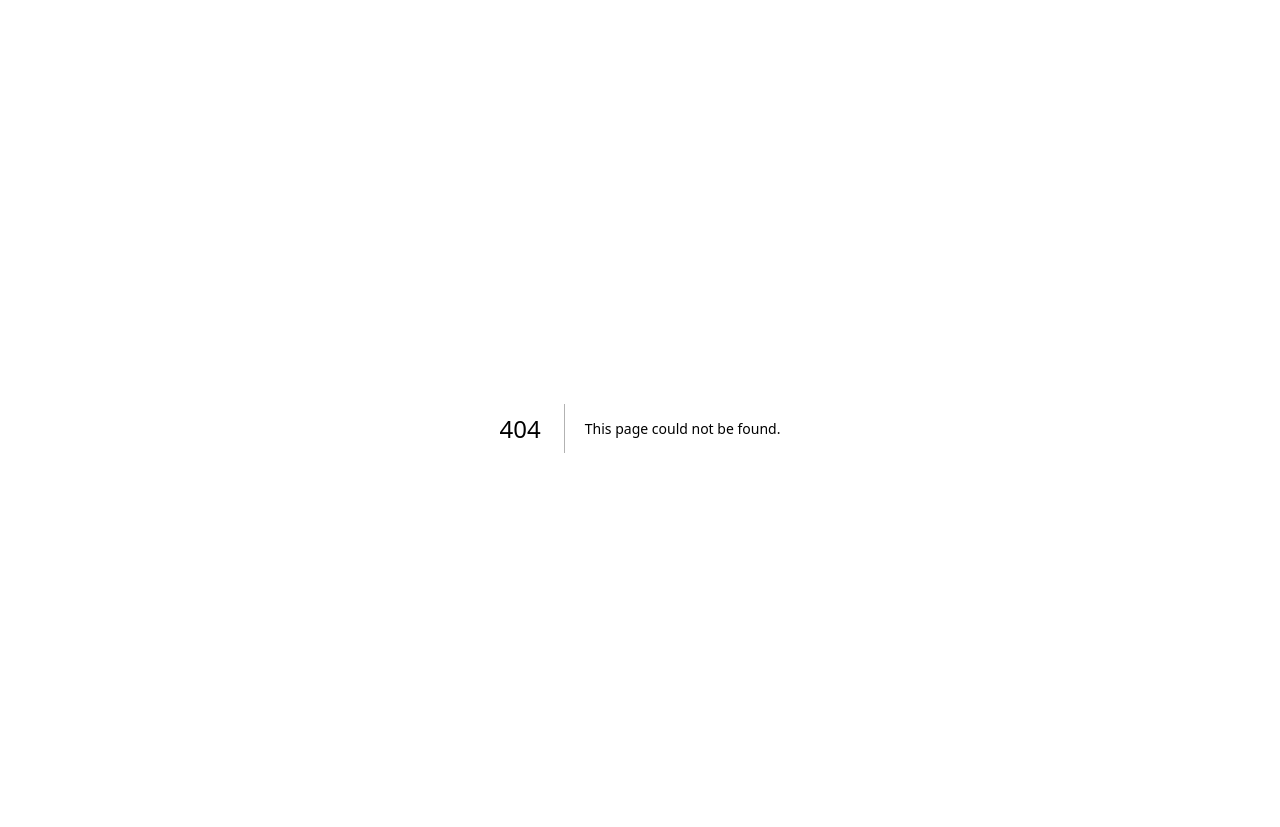
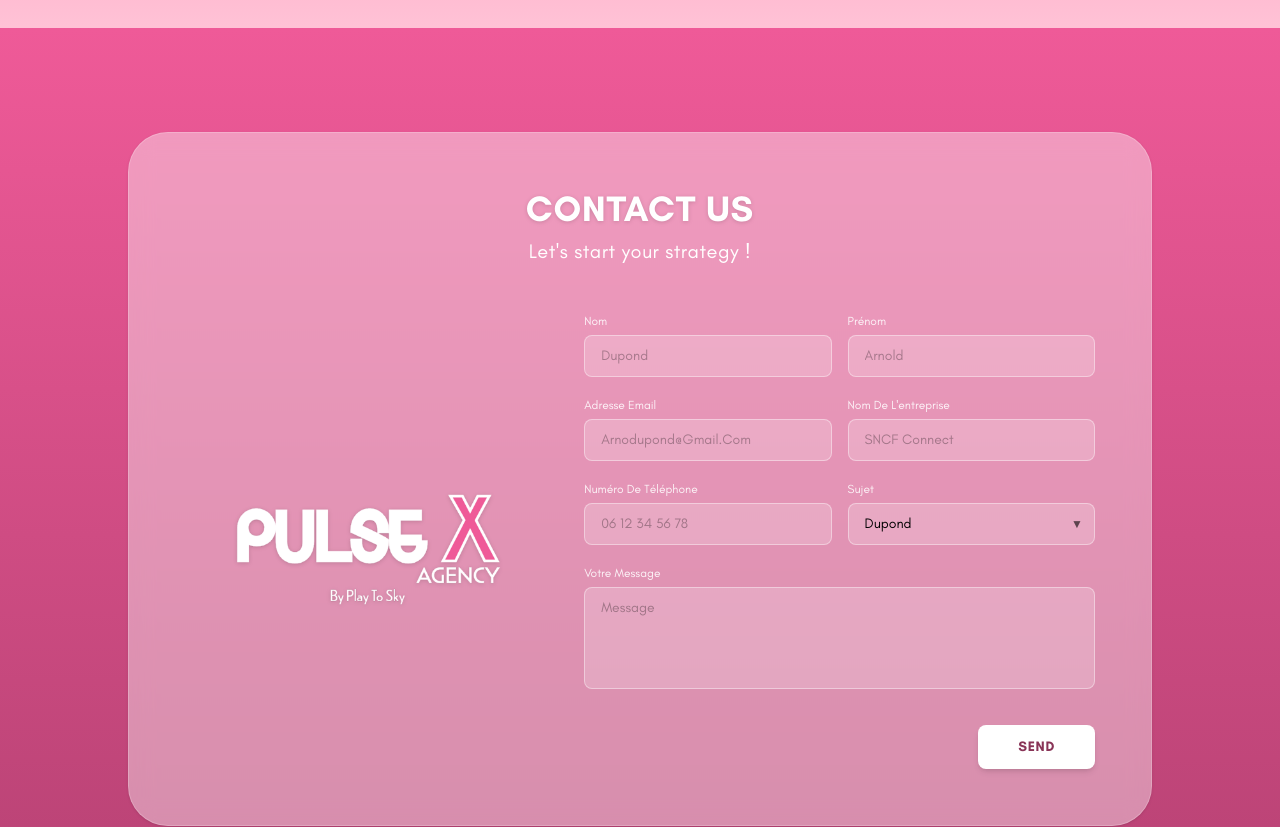
Before and after one commit to 4skygroup/pulse-x-agency, a Next.js app: page /contact in a window 1280 px wide. Before the commit this address had no page. Shown: the part 520-1347 px from the top of the page. Built offline with nearby package versions, Linux system fonts and the light colour scheme.

Commit message:
feat: add Contact Page w/o Formspree

```diff
--- /dev/null
+++ b/app/contact/page.tsx
@@ -0,0 +1,113 @@
+"use client";
+
+import Image from "next/image";
+import { useState } from "react";
+
+export default function Contact() {
+    const [subject, setSubject] = useState("");
+
+    return (
+        <div className="w-full min-h-screen flex flex-col items-center px-4 py-12 md:py-20 bg-linear-to-b from-pulse-pink to-pulse-mid text-black">
+
+            {/* Cadre principal arrondi de la maquette */}
+            <div className="max-w-5xl w-full mx-auto bg-white/40 backdrop-blur-md rounded-[2.5rem] p-8 md:p-14 shadow-sm border border-white/20 mt-6 relative">
+
+                {/* Titre de la page */}
+                <h1 className="text-3xl md:text-4xl font-bold text-center uppercase tracking-wide mb-2 text-white drop-shadow-sm">
+                    Contact us
+                </h1>
+
+                <p className="text-center text-white font-medium tracking-wide text-lg md:text-xl mb-12">
+                    Let&apos;s start your strategy !
+                </p>
+
+                {/* Grille : Logo à gauche / Formulaire à droite */}
+                <div className="grid grid-cols-1 md:grid-cols-12 gap-12 items-center">
+
+                    {/* CÔTÉ GAUCHE : Énorme Logo textuel centré verticalement */}
+                    <div className="md:col-span-5 flex justify-center items-center p-4">
+                        <Image
+                            src="/Logo-Pulse-X-agency-bg.png"
+                            alt="Pulse X Branding"
+                            width={350}
+                            height={150}
+                            priority
+                            className="w-full max-w-70 md:max-w-full h-auto object-contain drop-shadow-sm"
+                        />
+                    </div>
+
+                    {/* CÔTÉ DROIT : Le Formulaire complet */}
+                    <form className="md:col-span-7 flex flex-col gap-5 text-xs font-medium text-white/90">
+
+                        {/* Ligne 1 : Nom & Prénom */}
+                        <div className="grid grid-cols-1 sm:grid-cols-2 gap-4">
+                            <div className="flex flex-col gap-1.5">
+                                <label htmlFor="lastname">Nom</label>
+                                <input type="text" id="lastname" placeholder="Dupond" className="w-full bg-white/20 border border-white/40 rounded-lg px-4 py-2.5 text-black placeholder-black/30 focus:outline-none focus:border-white text-sm" />
+                            </div>
+                            <div className="flex flex-col gap-1.5">
+                                <label htmlFor="firstname">Prénom</label>
+                                <input type="text" id="firstname" placeholder="Arnold" className="w-full bg-white/20 border border-white/40 rounded-lg px-4 py-2.5 text-black placeholder-black/30 focus:outline-none focus:border-white text-sm" />
+                            </div>
+                        </div>
+
+                        {/* Ligne 2 : Email & Nom de l'entreprise */}
+                        <div className="grid grid-cols-1 sm:grid-cols-2 gap-4">
+                            <div className="flex flex-col gap-1.5">
+                                <label htmlFor="email">Adresse Email</label>
+                                <input type="email" id="email" placeholder="Arnodupond@Gmail.Com" className="w-full bg-white/20 border border-white/40 rounded-lg px-4 py-2.5 text-black placeholder-black/30 focus:outline-none focus:border-white text-sm" />
+                            </div>
+                            <div className="flex flex-col gap-1.5">
+                                <label htmlFor="company">Nom De L&apos;entreprise</label>
+                                <input type="text" id="company" placeholder="SNCF Connect" className="w-full bg-white/20 border border-white/40 rounded-lg px-4 py-2.5 text-black placeholder-black/30 focus:outline-none focus:border-white text-sm" />
+                            </div>
+                        </div>
+
+                        {/* Ligne 3 : Téléphone & Sujet */}
+                        <div className="grid grid-cols-1 sm:grid-cols-2 gap-4">
+                            <div className="flex flex-col gap-1.5">
+                                <label htmlFor="phone">Numéro De Téléphone</label>
+                                <input type="tel" id="phone" placeholder="06 12 34 56 78" className="w-full bg-white/20 border border-white/40 rounded-lg px-4 py-2.5 text-black placeholder-black/30 focus:outline-none focus:border-white text-sm" />
+                            </div>
+                            <div className="flex flex-col gap-1.5">
+                                <label htmlFor="subject">Sujet</label>
+                                <div className="relative">
+                                    <select
+                                        id="subject"
+                                        value={subject}
+                                        onChange={(e) => setSubject(e.target.value)}
+                                        className="w-full bg-white/20 border border-white/40 rounded-lg px-4 py-2.5 text-black appearance-none focus:outline-none focus:border-white text-sm"
+                                    >
+                                        <option value="" disabled className="text-black/50">Dupond</option>
+                                        <option value="representation" className="text-black">Talent Representation</option>
+                                        <option value="partnership" className="text-black">Brand Partnership</option>
+                                        <option value="other" className="text-black">Other Inquiry</option>
+                                    </select>
+                                    <div className="absolute inset-y-0 right-0 flex items-center pr-3 pointer-events-none text-black/60">
+                                        ▼
+                                    </div>
+                                </div>
+                            </div>
+                        </div>
+
+                        {/* Ligne 4 : Message */}
+                        <div className="flex flex-col gap-1.5">
+                            <label htmlFor="message">Votre Message</label>
+                            <textarea id="message" rows={4} placeholder="Message" className="w-full bg-white/20 border border-white/40 rounded-lg px-4 py-2.5 text-black placeholder-black/30 focus:outline-none focus:border-white text-sm resize-none"></textarea>
+                        </div>
+
+                        {/* Bouton d'envoi aligné à droite */}
+                        <div className="flex justify-end mt-4">
+                            <button type="submit" className="bg-white text-pulse-burgundy font-bold uppercase tracking-wider px-10 py-3 rounded-lg shadow-md hover:bg-pulse-pink hover:text-white transition-all duration-300 text-sm">
+                                Send
+                            </button>
+                        </div>
+
+                    </form>
+
+                </div>
+            </div>
+
+        </div>
+    );
+}
```
